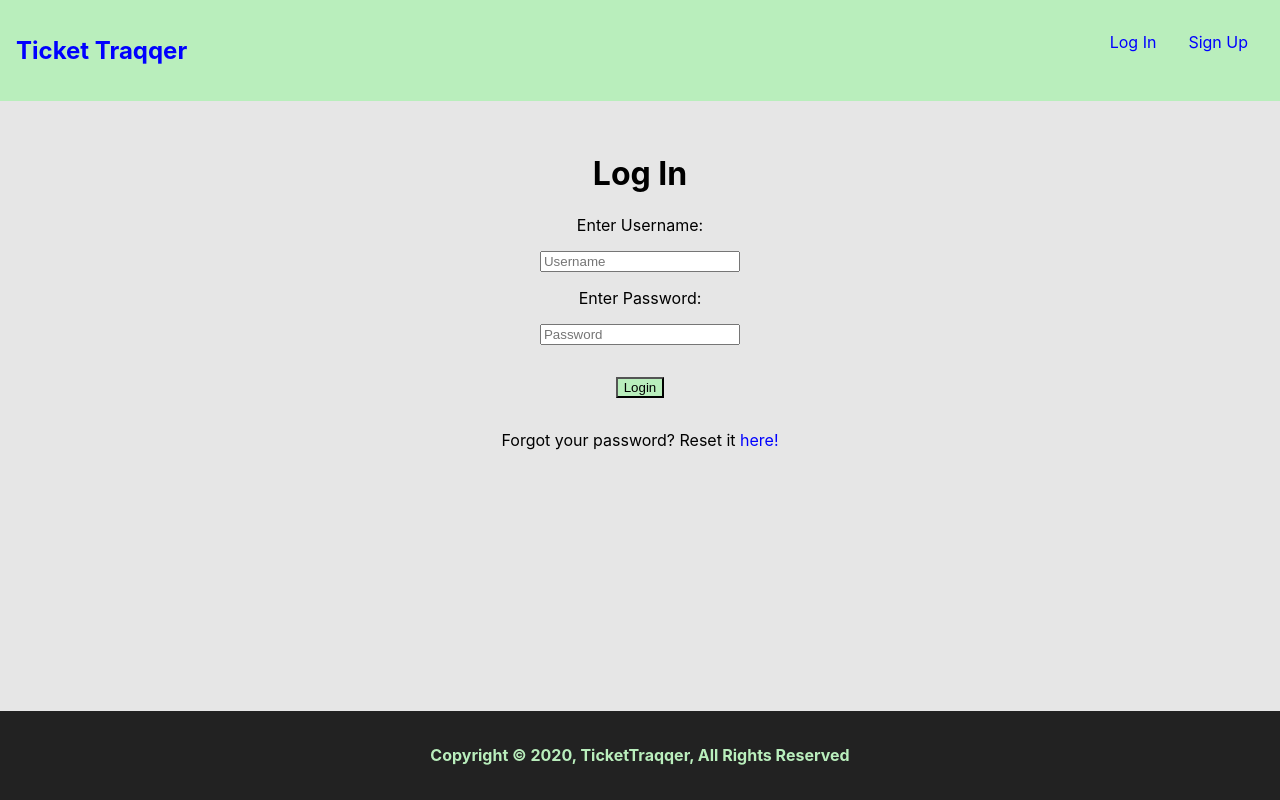
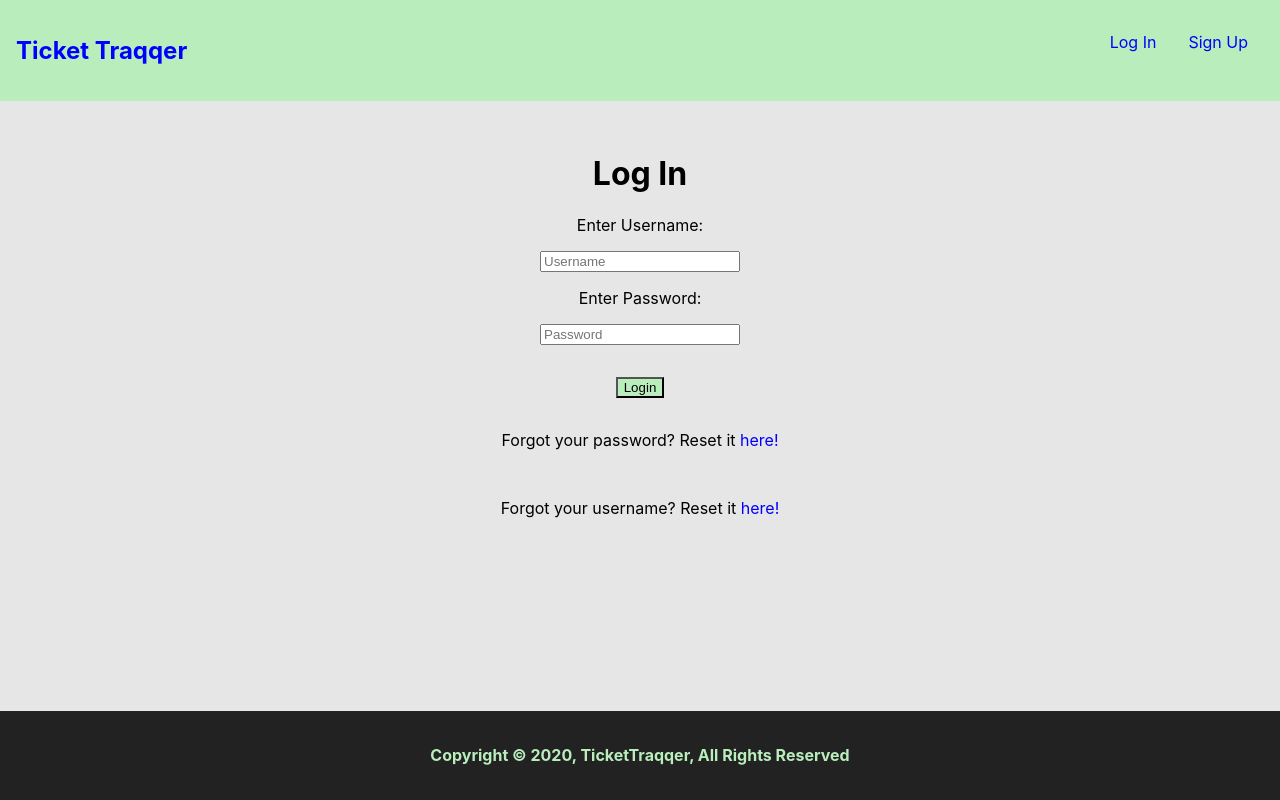
Before and after one commit to bmarchena/ticket-traqqer, a React (Create React App) app in the folder myapp/: page / in a window 1280 px wide. Both pictures are taken after a click on the link "Log In". Built offline with nearby package versions, Linux system fonts and the light colour scheme; no server answers.

Commit message:
added forgot username/password page

```diff
--- a/myapp/src/App.js
+++ b/myapp/src/App.js
@@ -87,6 +87,17 @@ class App extends Component {
     })
   }
 
+  usernameReset = (e) => {
+    e.preventDefault()
+    this.setState({
+      job: 'Change Username'
+    })
+  }
+
+  checkChangeUsername = (e) => {
+    alert('button works')
+  }
+
   // Check input to see if all inputs have been entered
   checkInput = (e) => {
     e.preventDefault()
@@ -121,7 +132,8 @@ class App extends Component {
   }
 
   checkUsername = (e) => {
-
+    let username = document.getElementById('checkUsername').value
+    alert(`Hello, ${username}. This button works`)
   }
 
   navBar = () => {
@@ -139,7 +151,7 @@ class App extends Component {
     if (this.state.loggedIn === true) {
       return (
         <nav className="navbar">
-          <h1>Ticket Traqqer</h1>
+          <h1><a onClick={this.goHome}>Ticket Traqqer</a></h1>
           <div className="navbarButtons">
             <ul>
               <li><a onClick={this.homePage}>Account</a></li>
@@ -208,7 +220,7 @@ class App extends Component {
       return (
         <div className="userLogin">
           {navBar}
-          <Login login={this.login} passwordReset={this.passwordReset} />
+          <Login login={this.login} passwordReset={this.passwordReset} usernameReset={this.usernameReset} />
           {footer}
         </div>
       )
@@ -243,7 +255,23 @@ class App extends Component {
           <label>Enter your username:</label>
           <input type='type' id='checkUsername'></input>
           <button onClick={this.checkUsername}>Submit</button>
-          <p>Forgot your username? Reset it <a onClick={this.usernameReset}>here!</a> </p>
+          {footer}
+        </div>
+      )
+    }
+
+    else if (job === "Change Username") {
+      return (
+        <div className="App" >
+          {navBar}
+          <h1>Change Username</h1>
+          <label>Enter your plate number:</label>
+          <input type='type' id='checkPlates'></input>
+          <br />
+          <label>Enter your password:</label>
+          <input type='type' id='checkPass'></input>
+          <br />
+          <button onClick={this.checkChangeUsername}>Submit</button>
           {footer}
         </div>
       )
--- a/myapp/src/Login.js
+++ b/myapp/src/Login.js
@@ -19,6 +19,7 @@ class Login extends Component {
                     <input type="text" placeholder="Password"></input>
                     <button onClick={this.props.login}>Login</button>
                     <p>Forgot your password? Reset it <a onClick={this.props.passwordReset}>here!</a> </p>
+                    <p>Forgot your username? Reset it <a onClick={this.props.usernameReset}>here!</a> </p>
                 </form>
             </div>
         )
```
